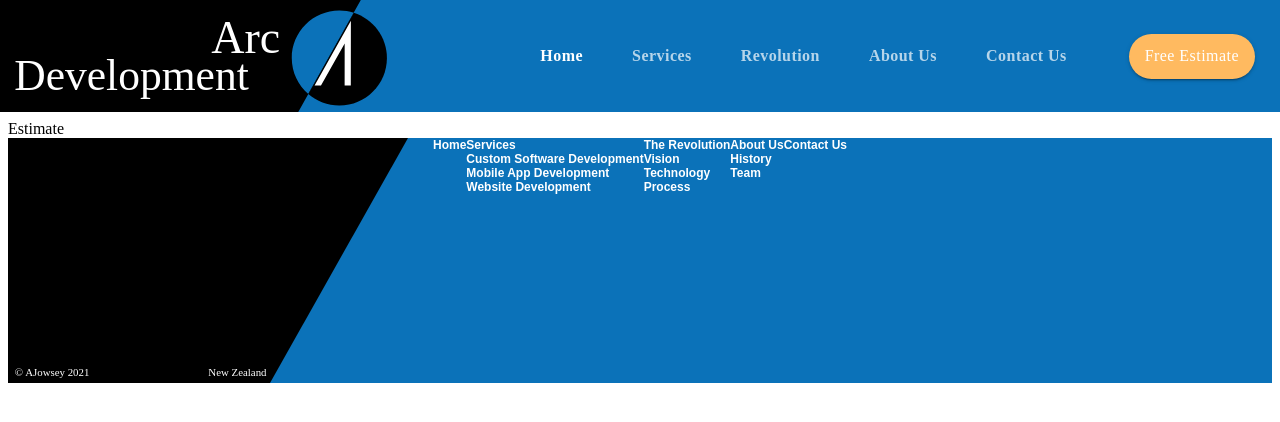
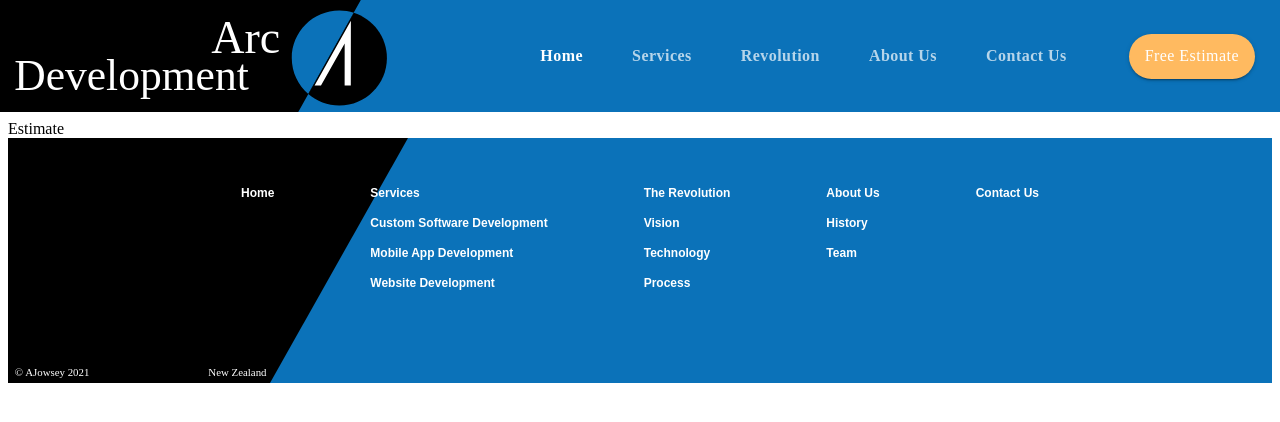
Before and after one commit to AJGHUB/arcdevelopment, a React (Create React App) app: page /estimate in a window 1280 px wide. Shown: the top 422 px of the page. Built offline with nearby package versions, Linux system fonts and the light colour scheme; the HTML template or start-up script is replaced by a standard one.

Commit message:
grid navigation

```diff
--- a/src/components/ui/Footer.js
+++ b/src/components/ui/Footer.js
@@ -1,6 +1,8 @@
 import React from 'react';
+import {Link} from 'react-router-dom'
 import {makeStyles} from '@material-ui/core/styles';
 import Grid from '@material-ui/core/Grid'
+
 
 
 import footerAdornment from '../../assets/Footer Adornment.svg';
@@ -29,8 +31,13 @@
         color: "white",
         fontFamily: "Arial",
         fontSize: "0.75rem",
-        fontWeight: "bold"
+        fontWeight: "bold",
+        textDecoration: "none",
+    },
+    gridItem: {
+        margin: "3em"
     }
+
 
 }))
 
@@ -41,61 +48,61 @@
     return (
         <footer className={classes.footer}>
             <Grid container justify="center" className={classes.mainContainer}>
-                <Grid item>
-                    <Grid container direction="column">
-                        <Grid item className={classes.link}>
+                <Grid item className={classes.gridItem}>
+                    <Grid container direction="column" spacing={2}>
+                        <Grid item component={Link} to="/" className={classes.link}>
                             Home
                         </Grid>
                     </Grid>
                 </Grid>
-                <Grid item>
-                    <Grid container direction="column">
-                        <Grid item className={classes.link}>
+                <Grid item className={classes.gridItem}>
+                    <Grid container direction="column" spacing={2}>
+                        <Grid item component={Link} to="/services" className={classes.link}>
                             Services
                         </Grid>
-                        <Grid item className={classes.link}>
+                        <Grid item component={Link} to="/customsoftware" className={classes.link}>
                             Custom Software Development
                         </Grid>
-                        <Grid item className={classes.link}>
+                        <Grid item component={Link} to="/mobileapps" className={classes.link}>
                             Mobile App Development
                         </Grid>
-                        <Grid item className={classes.link}>
+                        <Grid item component={Link} to="/websites" className={classes.link}>
                             Website Development
                         </Grid>
                     </Grid>
                 </Grid>
-                <Grid item>
-                    <Grid container direction="column">
-                        <Grid item className={classes.link}>
+                <Grid item className={classes.gridItem}>
+                    <Grid container direction="column" spacing={2}>
+                        <Grid item component={Link} to="/revolution" className={classes.link}>
                             The Revolution
                         </Grid>
-                        <Grid item className={classes.link}>
+                        <Grid item component={Link} to="/revolution"  className={classes.link}>
                             Vision
                         </Grid>
-                        <Grid item className={classes.link}>
+                        <Grid item component={Link} to="/revolution" className={classes.link}>
                             Technology
                         </Grid>
-                        <Grid item className={classes.link}>
+                        <Grid item component={Link} to="/revolution" className={classes.link}>
                             Process
                         </Grid>
                     </Grid>
                 </Grid>
-                <Grid item>
-                    <Grid container direction="column">
-                       <Grid item className={classes.link}>
+                <Grid item className={classes.gridItem}>
+                    <Grid container direction="column" spacing={2} >
+                       <Grid item component={Link} to="/about" className={classes.link}>
                            About Us
                        </Grid>
-                       <Grid item className={classes.link}>
+                       <Grid item component={Link} to="/about" className={classes.link}>
                            History
                        </Grid>
-                       <Grid item className={classes.link}>
+                       <Grid item component={Link} to="/about" className={classes.link}>
                            Team
                        </Grid>
                     </Grid>
                 </Grid>
-                <Grid item>
-                    <Grid container direction="column">
-                    <Grid item className={classes.link}>Contact Us</Grid>
+                <Grid item className={classes.gridItem}>
+                    <Grid container direction="column" spacing={2}>
+                    <Grid item component={Link} to="/contact" className={classes.link}>Contact Us</Grid>
                     </Grid>
                 </Grid>
            </Grid>
```
